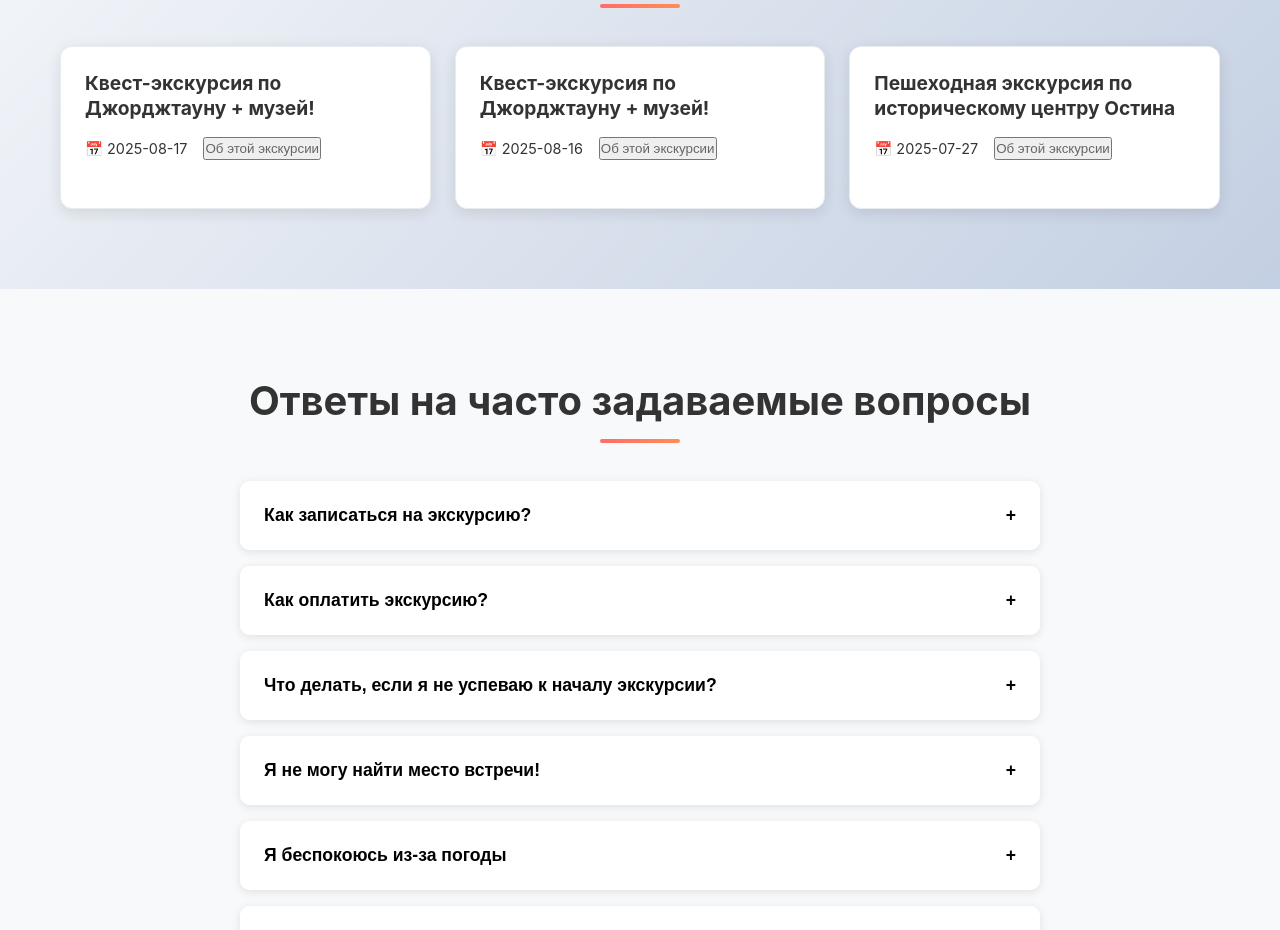
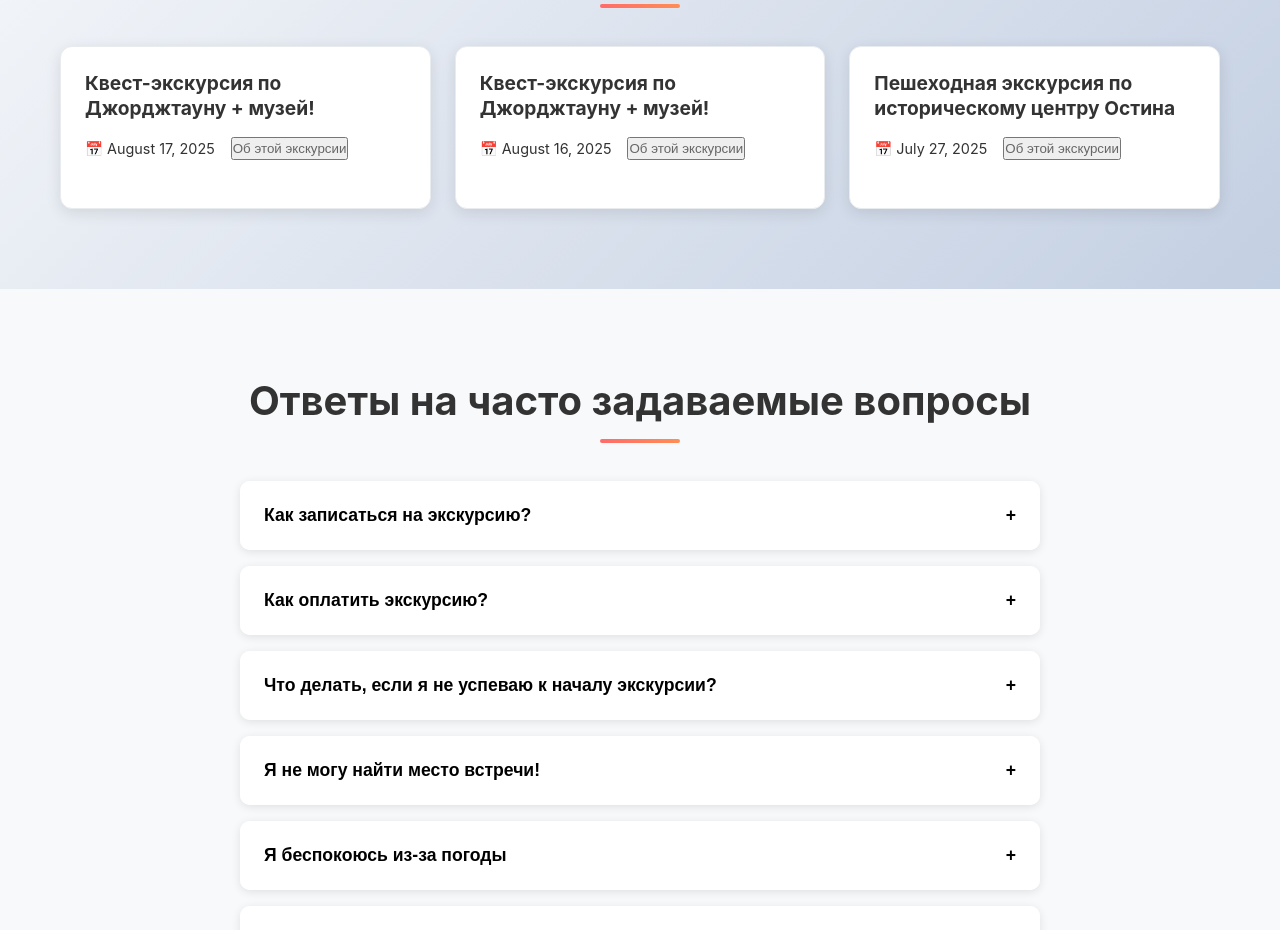
Before and after one commit to tatiana-act/nextjs-boilerplate, a Next.js app: page / in a window 1280 px wide. Shown: the part 4120-5050 px from the top of the page. Built offline with nearby package versions, Linux system fonts and the light colour scheme.

Commit message:
format date

```diff
--- a/components/PastTourCard.tsx
+++ b/components/PastTourCard.tsx
@@ -1,6 +1,7 @@
 import React, { useState } from 'react';
 import { PastTour } from '@/types/tour';
 import Image from 'next/image';
+import { formatDateToUserLocale } from '@/lib/utils';
 
 interface PastTourCardProps {
     tour: PastTour;
@@ -24,7 +25,7 @@ const PastTourCard: React.FC<PastTourCardProps> = ({ tour, tourName }) => {
                 <h4 className="upcoming-tour-name text-xl font-bold mb-2">{tourName}</h4>
                 <div className="upcoming-tour-details">
                     <div className="tour-datetime flex items-center space-x-4">
-                        📅 {tour.date}
+                        📅 {formatDateToUserLocale(tour.date)}
                         <button
                         onClick={handleDateClick}
                         className="date text-blue-600 hover:underline cursor-pointer"
```
